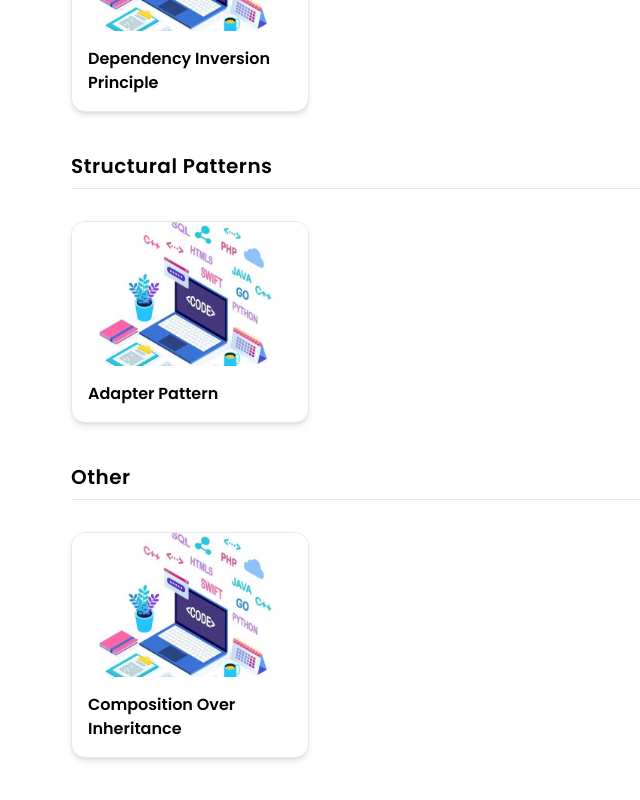
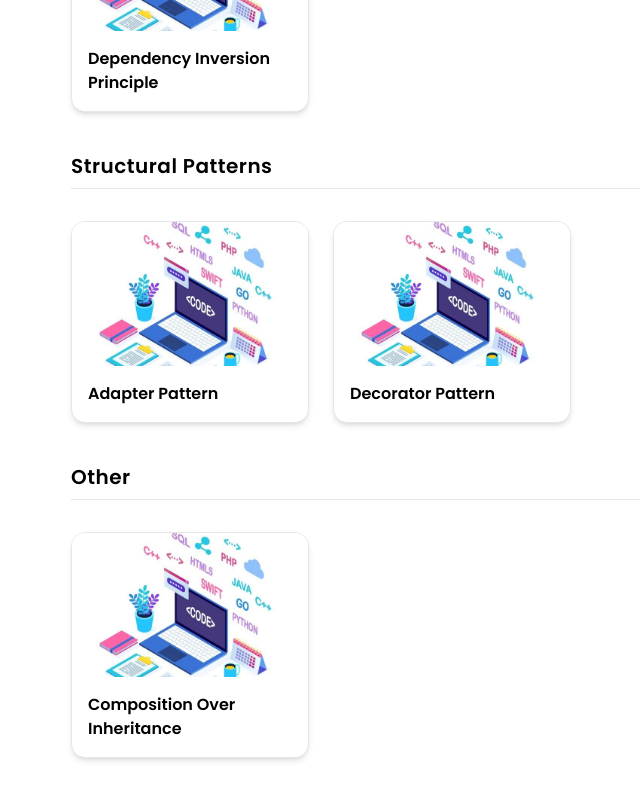
Before and after one commit to aungsannphyo/Portfolio, a Next.js app: page /article-series in a window 1280 px wide. Shown: the part 1422-2222 px from the top of the page, without its empty margins (57-697 px from the left). Built offline with nearby package versions, Linux system fonts and the light colour scheme.

Commit message:
added decorator pattern

```diff
--- a/features/articles/data/design-patterns-content.ts
+++ b/features/articles/data/design-patterns-content.ts
@@ -79,7 +79,8 @@ const creational: Array<Article> = [
         imageUrl: DSImage
     },]
 
-const structural: Array<Article> = [{
+const structural: Array<Article> = [
+    {
         sectionTitle: "Adapter Pattern",
         slug: "adapter-patern",
         user: "aungsannphyo",
@@ -87,6 +88,17 @@ const structural: Array<Article> = [{
         branch: "master",
         path: "structural-patterns",
         markdown: "adapter-pattern.md",
+        categoryKey: ContentCategoryEnum.DESIGN_PATTERNS,
+        subCategoryKey: ContentSubCategoryEnum.ST_PATTENRS,
+        imageUrl: DSImage
+    }, {
+        sectionTitle: "Decorator Pattern",
+        slug: "decoratio-patern",
+        user: "aungsannphyo",
+        repo: "design-pattern",
+        branch: "master",
+        path: "structural-patterns",
+        markdown: "decorator-pattern.md",
         categoryKey: ContentCategoryEnum.DESIGN_PATTERNS,
         subCategoryKey: ContentSubCategoryEnum.ST_PATTENRS,
         imageUrl: DSImage
```
Lines whose indentation alone changed are shown as unchanged.
